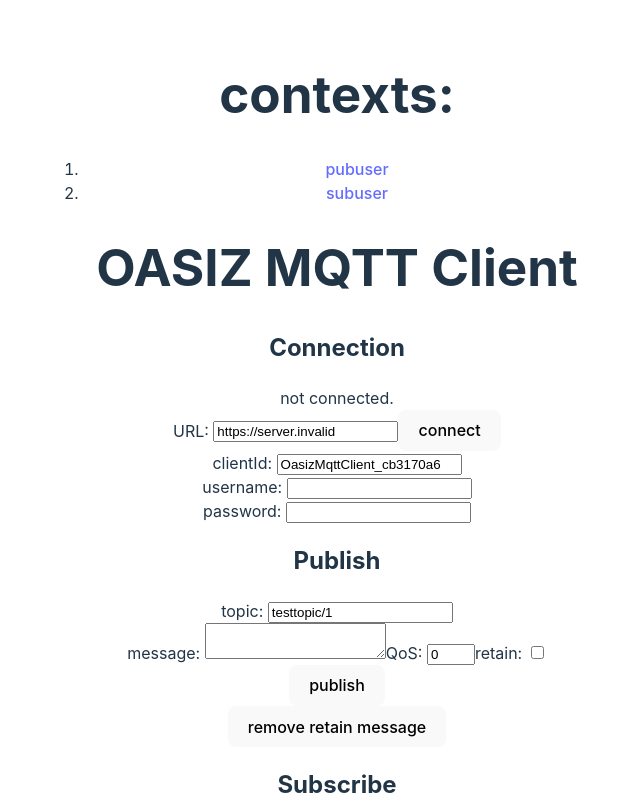
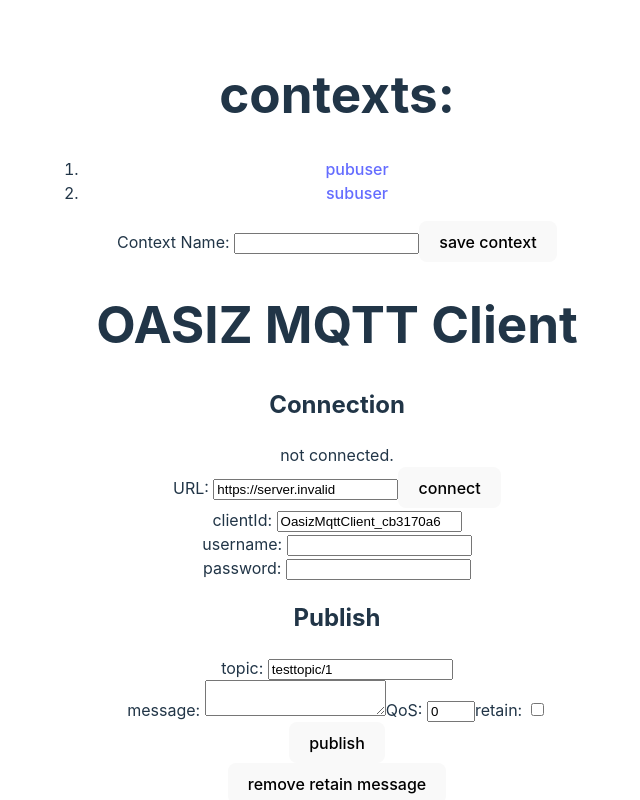
Before and after one commit to mikoto2000/oasiz-mqtt-client, a React (Vite) app in the folder frontend/: page / in a window 1280 px wide. Shown: the top 800 px of the page, without its empty margins (303-943 px from the left). Built offline with nearby package versions, Linux system fonts and the light colour scheme; no server answers.

Commit message:
MqttClient のコンテキスト保存機能を追加。

```diff
--- a/frontend/src/App.tsx
+++ b/frontend/src/App.tsx
@@ -1,4 +1,4 @@
-import { useState, MouseEvent } from 'react'
+import { useRef, useState, ChangeEvent, MouseEvent, FormEvent } from 'react'
 import { MqttClient, QoS, MqttConnection, PublishMessage, SubscribeTopic, ReceivedMessage, MqttClientProps } from './MqttClient'
 import './App.css'
 
@@ -62,9 +62,43 @@ function App() {
     ],
   }
 
+  const mqttClient = useRef(null);
+
+  // State のリフトアップを行うと MqttClient 単体で使用することができなくなるため、
+  // Context の保存時に MqttClient に問い合わせる形をとっている。
+  // ...と思ったが、リフトアップしたうえで MqttClient を以下 4 パーツに分割する方が筋がいいかも？
+  // - Connecion
+  // - PublishMessage
+  // - SubscribingTopics(addSubTopic含む)
+  // - ReceivedMessages
+  // ちょっと考える。
+  const handleSaveContext = (event : FormEvent<HTMLFormElement>) => {
+    event.preventDefault();
+    console.debug('handleSaveContext');
+
+    if (!mqttClient.current) return;
+    let currentMqttClient : any = mqttClient.current;
+    let currentContext : MqttClientProps = currentMqttClient.getCurrentContext();
+
+    let newContext = currentContext;
+    setMqttContexts((prevContexts) => {
+      let newMap = new Map<string, MqttClientProps>(prevContexts);
+      newMap.set(contextNameToAdd, newContext);
+      return newMap;
+    });
+  }
+
+  const handleChangeSaveContextName = (event : ChangeEvent<HTMLInputElement>) => {
+    let newValue = event.currentTarget.value || '';
+    console.debug(`handleChangeSaveContextName: ${newValue}`);
+    setContextNameToAdd(newValue);
+  };
+
   const [currentMqttContext, setCurrentMqttContext] = useState<MqttClientProps>(DEFAULT_MQTT_CONTEXT);
   const [mqttContexts, setMqttContexts] = useState<Map<string, MqttClientProps>>(
     new Map<string, MqttClientProps>([['pubuser', FIRST_MQTT_CONTEXT], ['subuser', SECOND_MQTT_CONTEXT]]));
+
+  const [contextNameToAdd, setContextNameToAdd] = useState('');
 
   const handleContextClick = (event: MouseEvent<HTMLAnchorElement>, contextName: string) => {
     event.preventDefault();
@@ -79,7 +113,11 @@ function App() {
       <ol>
         {[...mqttContexts.keys()].map((key) => <li key={key}><a href="#" onClick={(event) => handleContextClick(event, key)}>{key}</a></li>)}
       </ol>
-      <MqttClient key={JSON.stringify(currentMqttContext)} {...currentMqttContext}></MqttClient>
+      <form onSubmit={handleSaveContext}>
+        <label>Context Name: </label><input type="text" name="name" onChange={handleChangeSaveContextName} value={contextNameToAdd}></input>
+        <button type="submit" disabled={false}>save context</button>
+      </form>
+      <MqttClient ref={mqttClient} key={JSON.stringify(currentMqttContext)} {...currentMqttContext}></MqttClient>
     </div>
   )
 }
--- a/frontend/src/MqttClient.tsx
+++ b/frontend/src/MqttClient.tsx
@@ -1,4 +1,4 @@
-import { useRef, useState, FormEvent, ChangeEvent, Fragment } from 'react'
+import { useRef, useState, FormEvent, ChangeEvent, Fragment, forwardRef, useImperativeHandle } from 'react'
 import * as MQTT from 'mqtt';
 import { IPacket } from 'mqtt-packet';
 import './MqttClient.css'
@@ -37,7 +37,20 @@ export type MqttClientProps = {
   INITIAL_RECEIVED_MESSAGES: Array<ReceivedMessage>;
 }
 
-export function MqttClient(props: MqttClientProps) {
+const MqttClientInternal = (props: MqttClientProps, ref: any) => {
+  useImperativeHandle(ref, () => {
+    return {
+      getCurrentContext() : MqttClientProps {
+        return {
+          INITIAL_CONNECTION: mqttConnection,
+          INITIAL_PUBLISH_MESSAGE: publishMessage,
+          INITIAL_ADD_SUBSCRIBE_TOPIC: addSubscribeTopic,
+          INITIAL_SUBSCRIBING_TOPICS: subscribingTopics,
+          INITIAL_RECEIVED_MESSAGES: receivedMessages
+        }
+      }
+    }
+  });
 
   const [mqttConnection, setMqttConnection] = useState<MqttConnection>(props.INITIAL_CONNECTION);
   const [publishMessage, setPublishMessage] = useState<PublishMessage>(props.INITIAL_PUBLISH_MESSAGE);
@@ -52,6 +65,8 @@ export function MqttClient(props: MqttClientProps) {
   const [connectError, setConnectError] = useState('');
 
   const KEEPALIVE_TIME = 30;
+
+  ref = clientRef;
 
   const connect = () => {
     console.debug('start connect');
@@ -191,7 +206,7 @@ export function MqttClient(props: MqttClientProps) {
     setAddSubscribeTopic({...addSubscribeTopic, qos: toQos(rawSubscribeQos)});
   };
 
-  const handleSubmitAddSubscribeTopic = (event : ChangeEvent<HTMLFormElement>) => {
+  const handleSubmitAddSubscribeTopic = (event : FormEvent<HTMLFormElement>) => {
     event.preventDefault();
     console.debug(`handleSubmitAddSubscribeTopic: ${addSubscribeTopic.name}, QoS: ${addSubscribeTopic.qos}`);
     if (clientRef.current) {
@@ -295,4 +310,6 @@ export function MqttClient(props: MqttClientProps) {
       </section>
     </div>
   )
-}
+};
+
+export const MqttClient = forwardRef(MqttClientInternal);
```
